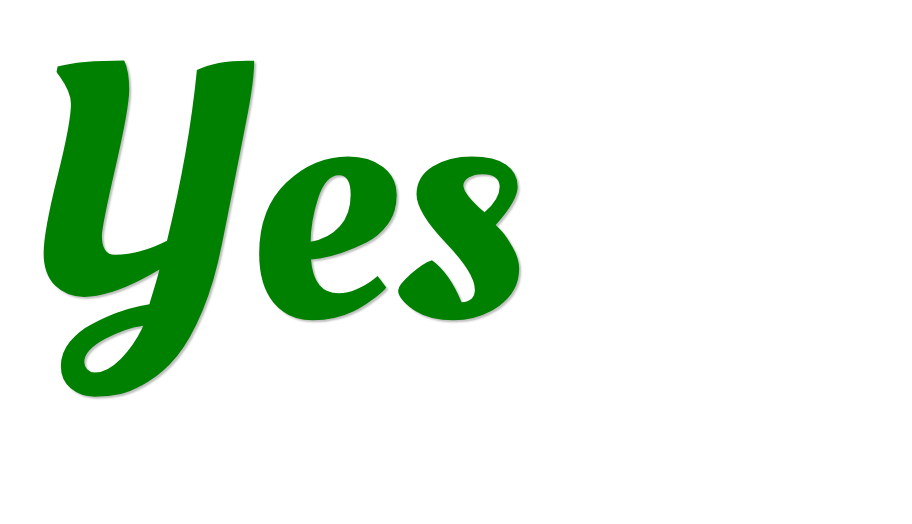
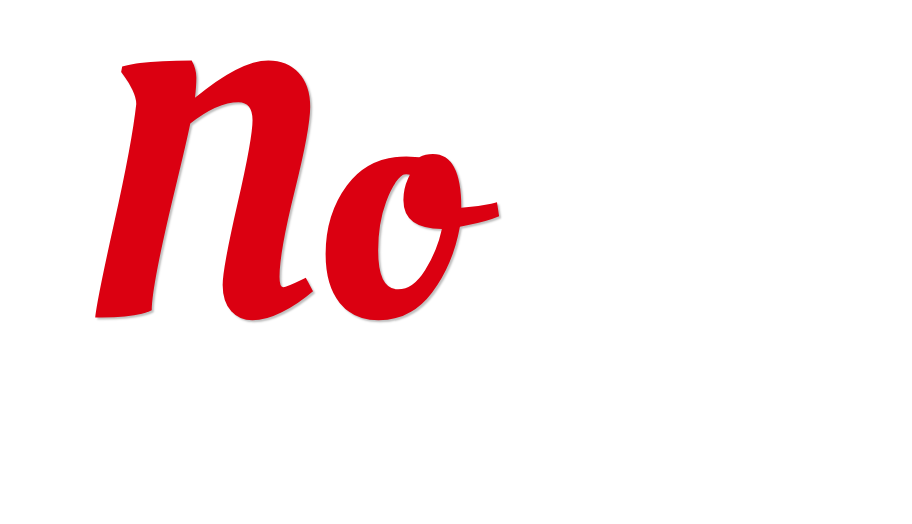
Before and after one commit to nickdunn/isthebackliftworking, a plain HTML site: page index.html in a window 1280 px wide. Shown: the part 197-721 px from the top of the page, without its empty margins (368-1280 px from the left). Drawn offline with Linux system fonts and the light colour scheme.

Commit message:
Update index.html

```diff
--- a/index.html
+++ b/index.html
@@ -60,7 +60,7 @@
     <title>Is The Back Lift Working?</title>
   </head>
   <body>
-    <p class="yes">Yes</p>
+    <p class="no">No</p>
     <a href="http://wearefriday.com" class="logo"><img src="images/logo.png" alt=""></a>
   </body>
 </html>
```
